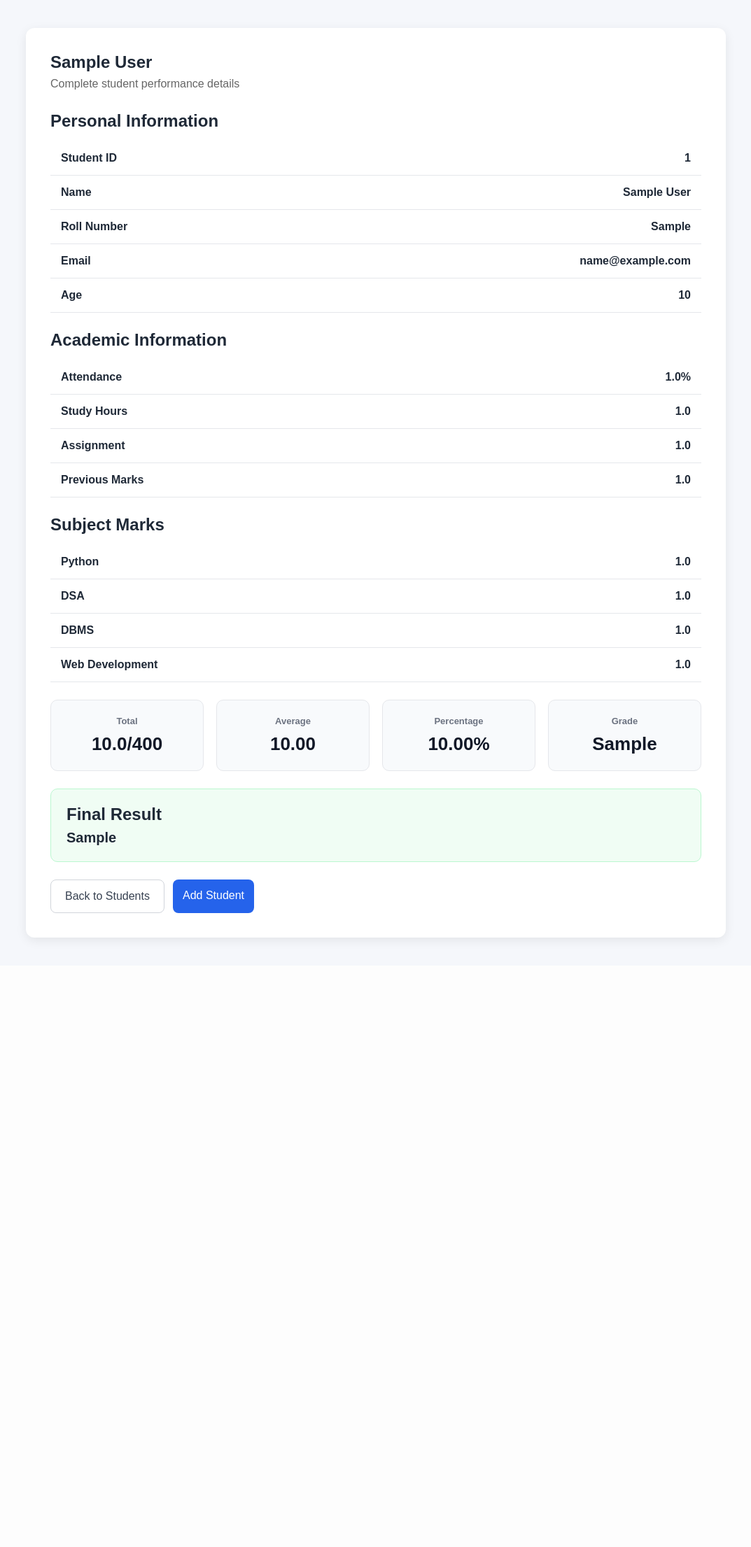
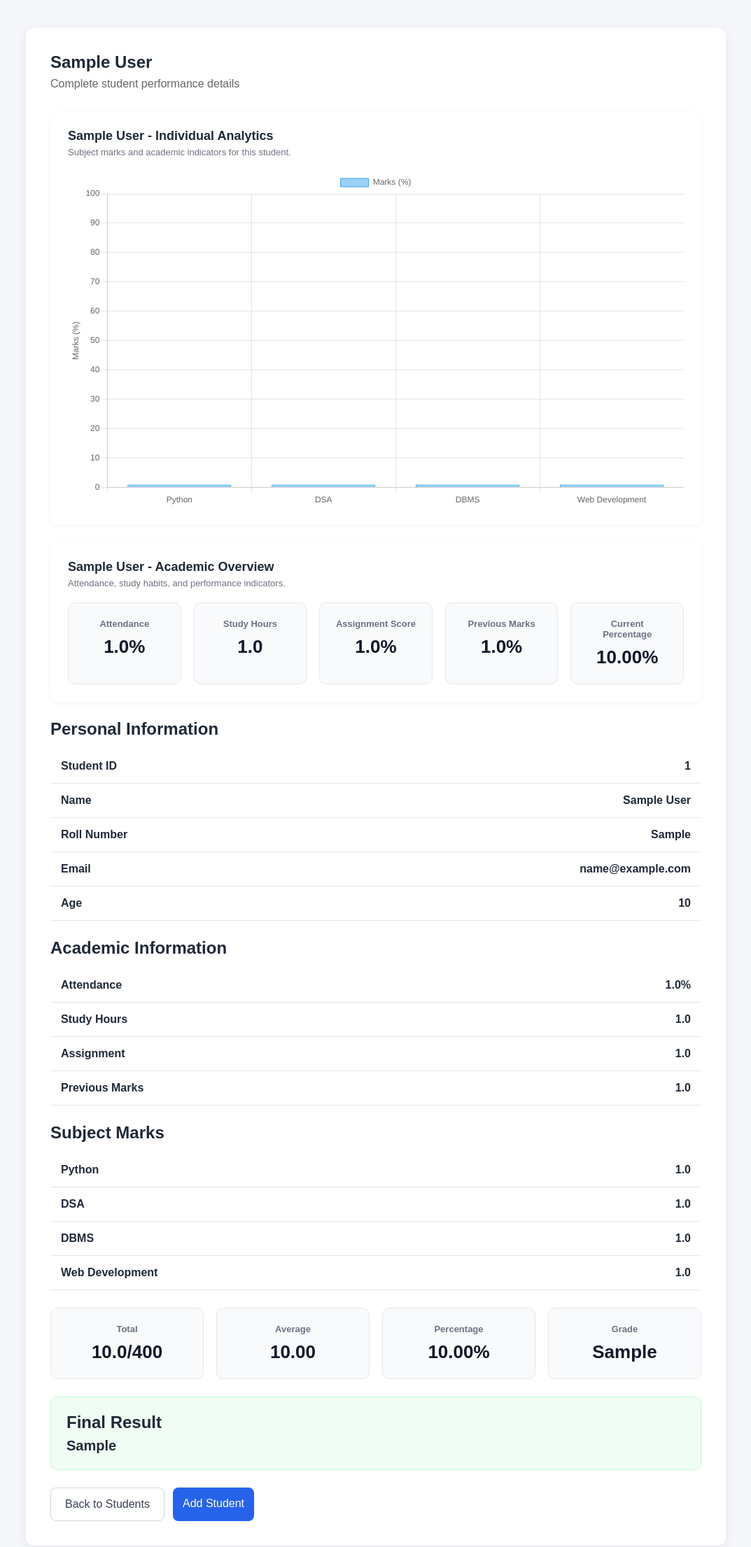
Before and after one commit to Sahilshowkat786/student-performance-analyzer, a Flask app: page /student/1 in a window 1280 px wide. Shown: the part 46-2257 px from the top of the page at 70% size, without its empty margins (103-1176 px from the left). Before the commit the page ends 1395 px from the top, so only its background shows below. Run offline with Flask 3, Linux system fonts and the light colour scheme; tables that the repository leaves empty hold one stand-in row (values such as "Sample post").

Commit message:
Add individual student analytics

```diff
--- a/static/css/style.css
+++ b/static/css/style.css
@@ -886,3 +886,13 @@
     width: 100%;
     height: 480px;
 }
+
+.student-analytics-panel {
+    margin-bottom: 25px;
+}
+
+.student-metrics-grid {
+    display: grid;
+    grid-template-columns: repeat(auto-fit, minmax(145px, 1fr));
+    gap: 18px;
+}
--- a/static/js/dashboard.js
+++ b/static/js/dashboard.js
@@ -536,4 +536,68 @@
 
     }
 
+
+    // =====================================================
+    // INDIVIDUAL STUDENT PERFORMANCE
+    // =====================================================
+
+    const studentAnalyticsElement =
+        document.getElementById("studentAnalyticsData");
+
+    const studentPerformanceCanvas =
+        document.getElementById("studentPerformanceChart");
+
+    if (studentAnalyticsElement && studentPerformanceCanvas) {
+
+        const studentMarks = JSON.parse(
+            studentAnalyticsElement.dataset.marks
+        );
+
+        new Chart(studentPerformanceCanvas, {
+
+            type: "bar",
+
+            data: {
+
+                labels: [
+                    "Python",
+                    "DSA",
+                    "DBMS",
+                    "Web Development"
+                ],
+
+                datasets: [
+                    {
+                        label: "Marks (%)",
+                        data: studentMarks,
+                        borderWidth: 1
+                    }
+                ]
+
+            },
+
+            options: {
+
+                responsive: true,
+                maintainAspectRatio: false,
+
+                scales: {
+
+                    y: {
+                        beginAtZero: true,
+                        max: 100,
+                        title: {
+                            display: true,
+                            text: "Marks (%)"
+                        }
+                    }
+
+                }
+
+            }
+
+        });
+
+    }
+
 });
--- a/templates/student_details.html
+++ b/templates/student_details.html
@@ -10,6 +10,7 @@
 
     <link rel="stylesheet"
           href="{{ url_for('static', filename='css/style.css') }}">
+    <script src="https://cdn.jsdelivr.net/npm/chart.js"></script>
 
 </head>
 
@@ -52,6 +53,74 @@
             <p class="result-description">
                 Complete student performance details
             </p>
+
+
+            <!-- Individual Analytics -->
+
+            <section class="panel student-analytics-panel">
+
+                <div class="panel-header">
+
+                    <div>
+                        <h2>{{ student.name }} - Individual Analytics</h2>
+                        <p>Subject marks and academic indicators for this student.</p>
+                    </div>
+
+                </div>
+
+                <div class="analytics-chart">
+                    <canvas id="studentPerformanceChart"
+                            aria-label="Subject performance chart for {{ student.name }}"
+                            role="img"></canvas>
+                </div>
+
+                <div id="studentAnalyticsData"
+                     data-marks='{{ [student.python, student.dsa, student.dbms, student.web] | tojson }}'></div>
+
+            </section>
+
+
+            <section class="panel student-analytics-panel">
+
+                <div class="panel-header">
+
+                    <div>
+                        <h2>{{ student.name }} - Academic Overview</h2>
+                        <p>Attendance, study habits, and performance indicators.</p>
+                    </div>
+
+                </div>
+
+                <div class="student-metrics-grid">
+
+                    <div class="result-card">
+                        <h3>Attendance</h3>
+                        <p>{{ "%.1f"|format(student.attendance) }}%</p>
+                    </div>
+
+                    <div class="result-card">
+                        <h3>Study Hours</h3>
+                        <p>{{ "%.1f"|format(student.study_hours) }}</p>
+                    </div>
+
+                    <div class="result-card">
+                        <h3>Assignment Score</h3>
+                        <p>{{ "%.1f"|format(student.assignment) }}%</p>
+                    </div>
+
+                    <div class="result-card">
+                        <h3>Previous Marks</h3>
+                        <p>{{ "%.1f"|format(student.previous_marks) }}%</p>
+                    </div>
+
+                    <div class="result-card">
+                        <h3>Current Percentage</h3>
+                        <p>{{ "%.2f"|format(student.percentage) }}%</p>
+                    </div>
+
+                </div>
+
+            </section>
 
 
             <!-- Personal Information -->
@@ -260,6 +329,8 @@
 
     </section>
 
+<script src="{{ url_for('static', filename='js/dashboard.js') }}"></script>
+
 </body>
 
 </html>
```
